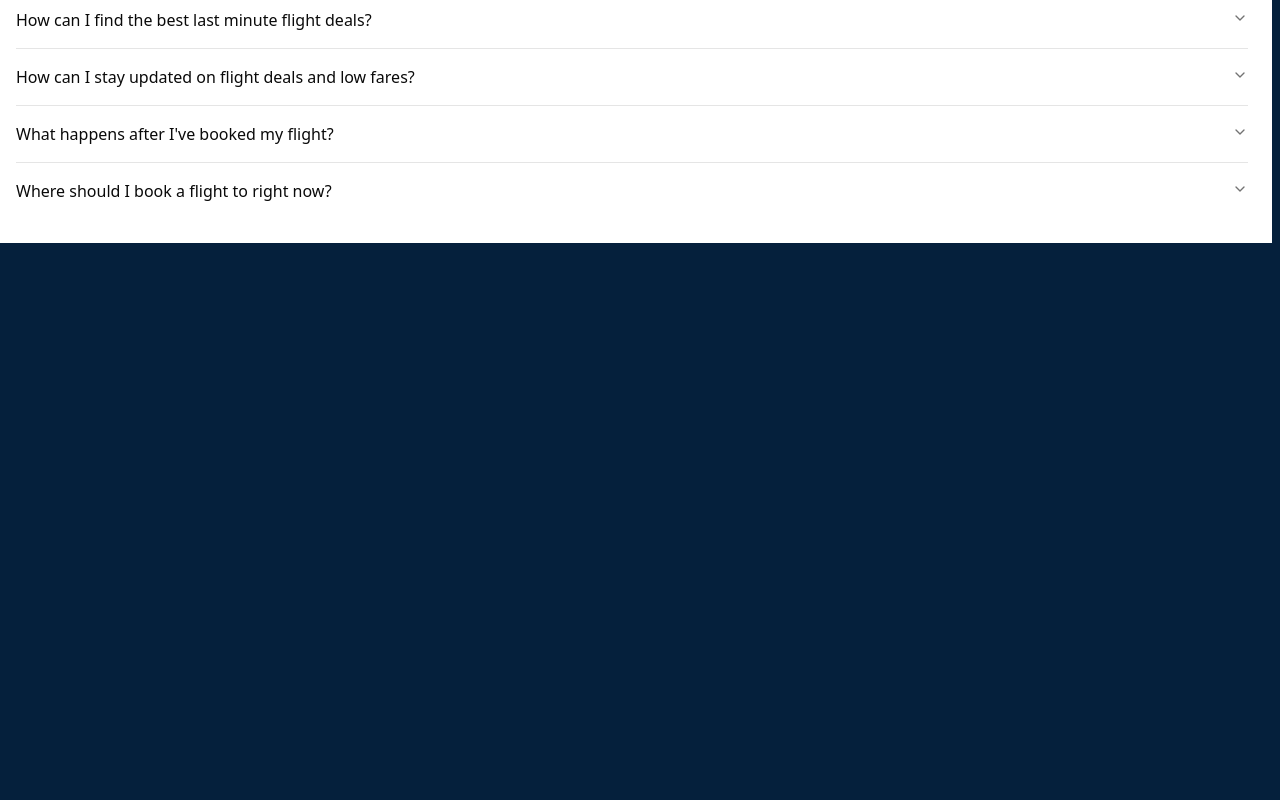
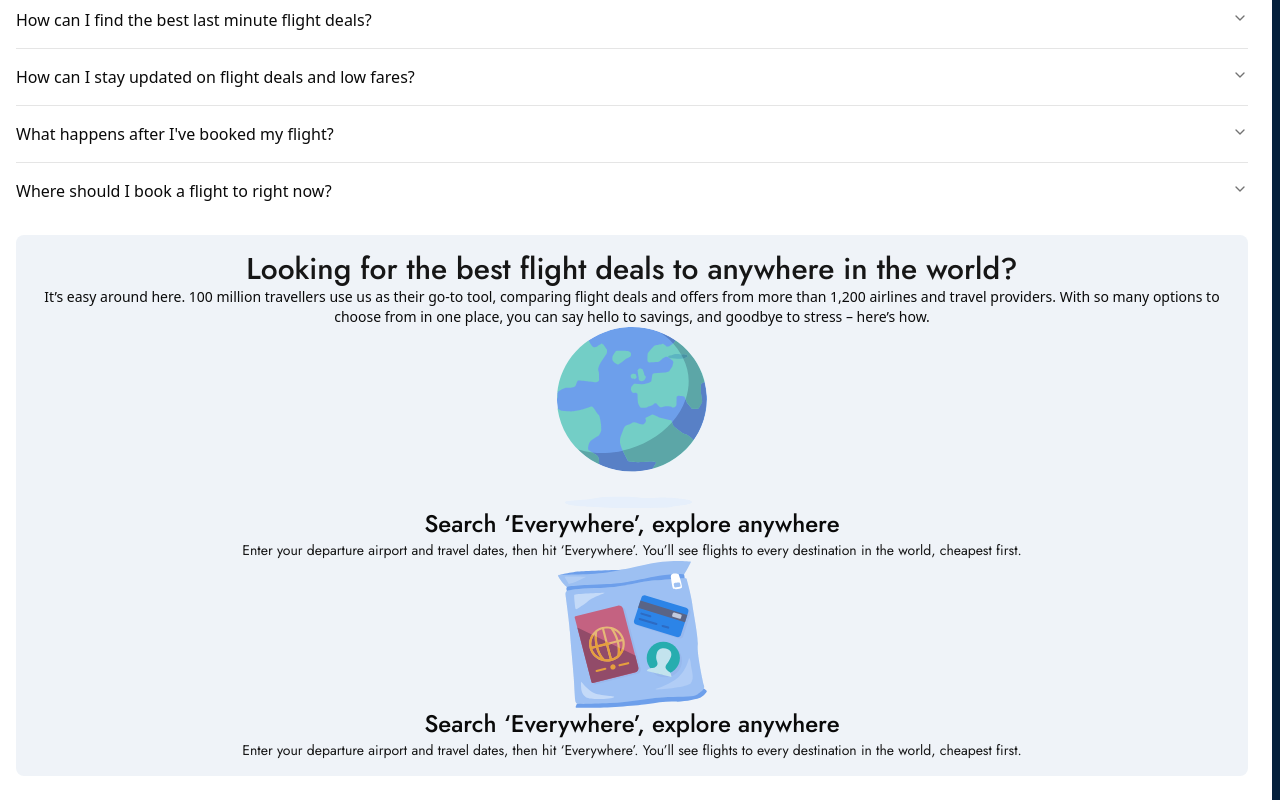
Before and after one commit to Hassan-mw/SkyScanner, a Next.js app: page /flights in a window 1280 px wide. Shown: the part 2464-3264 px from the top of the page. Before the commit the page ends 2707 px from the top, so only its background shows below. Built offline with nearby package versions, Linux system fonts and the light colour scheme; no server answers.

Commit message:
Updating Frontend Data

```diff
--- a/app/flights/FlightComponents/MoreDetails.tsx
+++ b/app/flights/FlightComponents/MoreDetails.tsx
@@ -8,6 +8,7 @@ import {
   AccordionItem,
   AccordionTrigger,
 } from "@/components/ui/accordion"
+import Image from 'next/image';
 
 
 const jost=Jost({
@@ -21,13 +22,13 @@ const MoreDetails = () => {
   return (
     <div className='w-full flex flex-col space-y-4 p-3'>
 
-       {/* 1 */}
+      {/* 1 */}
        <div className='w-full flex items-center justify-start gap-x-2 border rounded-md p-2 border-[#c1c7cf]'>
          <span className='text-[#626971]'><MdError /></span>
          <p className={`${jost.className}  text-md`}> <span className={`font-semibold  text-md `}>  How did we find these deals?</span> We looked at every economy class flight from Pakistan leaving in the next three months. These fares have the biggest savings when compared to the average price. They were found in the last four days and prices are subject to change.</p>
        </div>
 
-       {/* 2 */}
+      {/* 2 */}
        <div className='flex flex-col items-start justify-start space-y-4'>
        <h1  className={`${jost.className} text-3xl`}>Finding flight deals: frequently asked questions</h1>
         <Accordion
@@ -69,7 +70,35 @@ const MoreDetails = () => {
     </Accordion>
        </div>
 
+      {/* 3 */}
+      <div className='w-full flex flex-col items-center justify-center bg-[#eff3f8] py-4 px-6 rounded-md'>
 
+        {/* Text_Center */}
+        <div className='flex flex-col items-center'>
+          <h1 className={`${jost.className} text-[#161616] text-3xl text-center`}>Looking for the best flight deals to anywhere in the world?</h1>
+          <p className='text-center text-sm'>It’s easy around here. 100 million travellers use us as their go-to tool, comparing flight deals and offers from more than 1,200 airlines and travel providers. With so many options to choose from in one place, you can say hello to savings, and goodbye to stress – here’s how.</p>
+        </div>
+
+         {/* 1  */}
+         <div className='flex flex-col items-center'>
+           <Image height={150} width={150} src="/world.svg" alt='world' />
+          <div className='flex flex-col text-center'>
+            <h1 className={`${jost.className} text-center text-2xl`}>Search ‘Everywhere’, explore anywhere</h1>
+            <p style={{fontWeight:300}} className={`${jost.className} text-center text-[#161616] text-sm`}>Enter your departure airport and travel dates, then hit ‘Everywhere’. You’ll see flights to every destination in the world, cheapest first.</p>
+          </div>
+         </div>
+
+         {/* 2  */}
+         <div className='flex flex-col items-center'>
+           <Image height={150} width={150} src="/packet.svg" alt='world' />
+          <div className='flex flex-col text-center'>
+            <h1 className={`${jost.className} text-center text-2xl`}>Search ‘Everywhere’, explore anywhere</h1>
+            <p style={{fontWeight:300}} className={`${jost.className} text-center text-[#161616] text-sm`}>Enter your departure airport and travel dates, then hit ‘Everywhere’. You’ll see flights to every destination in the world, cheapest first.</p>
+          </div>
+         </div>
+
+
+      </div>
     </div>
   )
 }
```
Also changed, not shown: public/packet.svg (added), public/world.svg (added).
